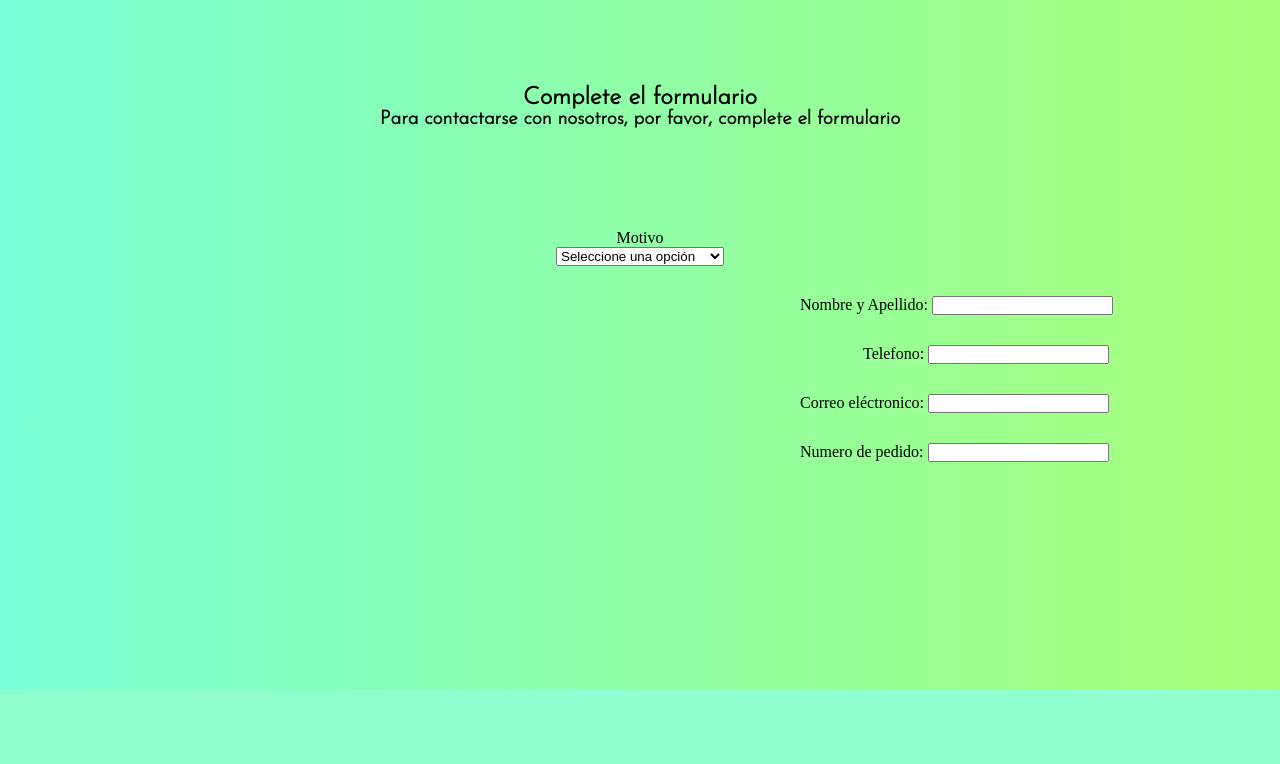
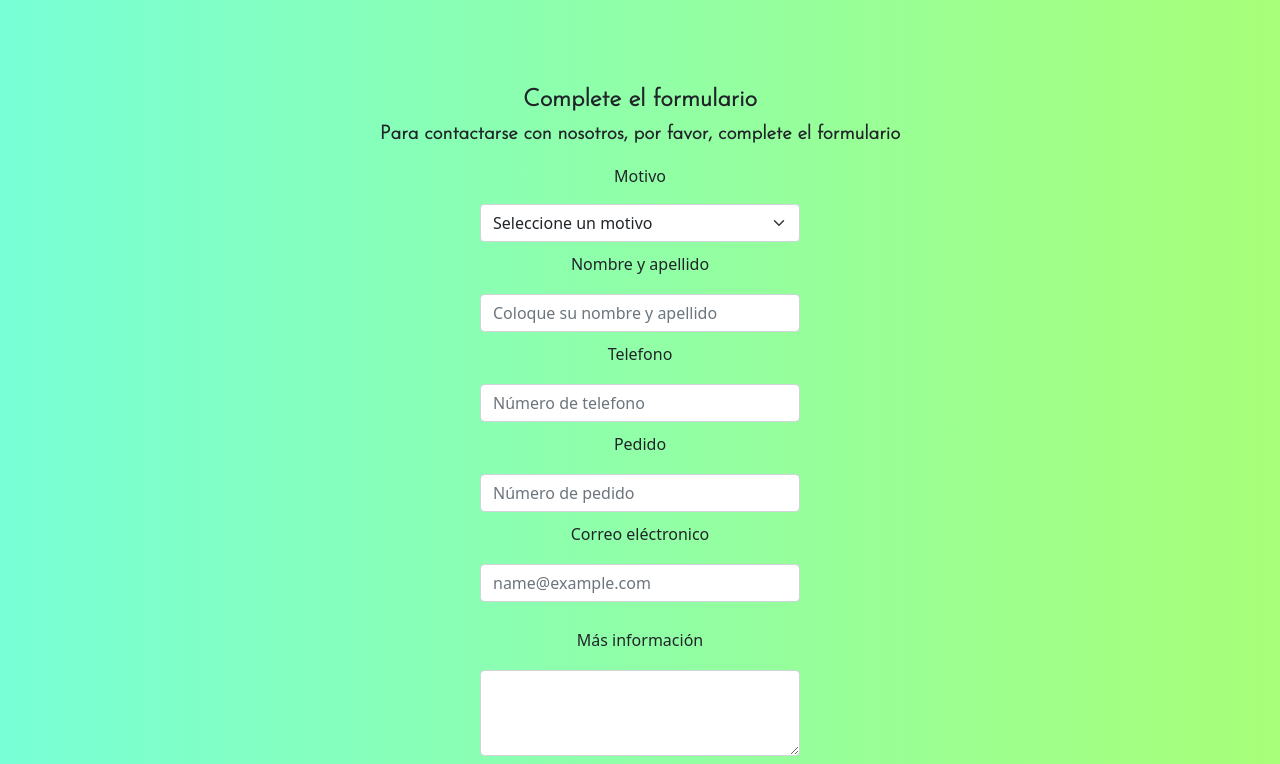
Before and after one commit to LeonelNachar/proyecto_tienda, a plain HTML site: page secciones/contacto.html in a window 1280 px wide. Shown: the part 84-848 px from the top of the page. Drawn offline with nearby package versions, Linux system fonts and the light colour scheme.

Commit message:
second commit

```diff
--- a/estilos/style.css
+++ b/estilos/style.css
@@ -37,22 +37,18 @@ body{
     width: 30px;
     height: 30px;
 
-    /*     margin-left: 10px; margin-top: 20px;*/
 
 }
 
 .planetatierra{
     height: 60px;
     width: 60px;
-    /*    margin-left: 880px; */
 
 }
 
 .carrito{
     height: 30px;
     width: 30px;
-
-    /*margin-left: 800px; margin-bottom: 15px;*/
 }
 
 .busqueda{
@@ -71,29 +67,7 @@ body{
     padding: 5px;
     display: inline-block;
 }
-/*
-.slide{
-    background-image: url(../imagenes/fondo.jpg);
-    background-repeat: repeat;
-    width: 100%;
-    height: 909px;
-    grid-area: bigimage;
-}
 
-
-.flechaizquierda{
-    width: 70px;
-    height: 70px;
-    margin-left: 0%;
-}
-
-.flechaderecha{
-    margin-left: 92%;
-    margin-top: 454px;
-    width: 70px;
-    height: 70px;
-}
-*/
 .productos{
     grid-area: productosdest;
 }
@@ -486,30 +460,20 @@ footer{
     text-align: center;
 }
 
-.motivo{
-    margin-top: 100px;
+.contact__container{
     text-align: center;
+    justify-content: center;
+    align-items: center;
+    display: grid;
+    grid-template-columns: auto;
+    padding: 10px;
 }
 
-.nombre_apellido{
-    margin-left: 800px;
-
+label{
+    padding: 10px;
 }
-
-
-.telefono{
-    margin-left: 863px;
-}
-
-.correo{
-    margin-left: 800px;
-}
-
-.pedido{
-    margin-left: 800px;
-}
-input{
-    margin-top: 30px;
+.ancho{
+    width: 20em;
 }
 
 .locales__titulo{
--- a/secciones/contacto.html
+++ b/secciones/contacto.html
@@ -4,6 +4,7 @@
     <meta charset="UTF-8">
     <meta http-equiv="X-UA-Compatible" content="IE=edge">
     <meta name="viewport" content="width=device-width, initial-scale=1.0">
+    <link href="https://cdn.jsdelivr.net/npm/bootstrap@5.1.3/dist/css/bootstrap.min.css" rel="stylesheet" integrity="sha384-1BmE4kWBq78iYhFldvKuhfTAU6auU8tT94WrHftjDbrCEXSU1oBoqyl2QvZ6jIW3" crossorigin="anonymous">
     <link rel="stylesheet" href="../estilos/style.css">
     <title>Document</title>
 </head>
@@ -11,15 +12,15 @@
     <header>
         <div class="d-flex justify-content-between align-items-center bd-highlight mb-2">
             <div class="p-2 bd-highlight"><img src="../imagenes/icons8-menú-redondeado-100.png" alt="menu" class="menu"></div>
-            <div class="p-2 bd-highlight"><a href="../index.html"><img src="../proyectoo2/imagenes/Planetatierra.png" alt="planeta tierra" class="planetatierra"></a></div>
-            <div class="p-2 bd-highlight"><a href="../secciones/carrito.html"><img src="../proyectoo2/imagenes/icons8-carrito-de-compras-64.png" alt="carrito" class="carrito"></a></div>
+            <div class="p-2 bd-highlight"><a href="../index.html"><img src="../imagenes/Planetatierra.png" alt="planeta tierra" class="planetatierra"></a></div>
+            <div class="p-2 bd-highlight"><a href="../secciones/carrito.html"><img src="../imagenes/icons8-carrito-de-compras-64.png" alt="carrito" class="carrito"></a></div>
         </div>
     </header>
 
     <h1 class="formulario__titulo">Complete el formulario</h1>
     <h2 class="formulario__subtitulo">Para contactarse con nosotros, por favor, complete el formulario</h2>
-
-    <form class="motivo">
+    <div class="contact__container">
+    <!-- <form class="motivo">
         <div>Motivo</div>
         <select name="motivo">
             <option value="seleccion">Seleccione una opción</option>
@@ -28,33 +29,43 @@
             <option value="cambio">Cambios o devoluciones</option>
             <option value="recursos">Recursos Humanos</option>
         </select>
+    </form> -->
+    <form>
+        <p>Motivo</p>
+        <select class="form-select" aria-label="Default select example">
+            <option selected>Seleccione un motivo</option>
+            <option value="1">Atención al cliente</option>
+            <option value="2">Consultas</option>
+            <option value="3">Cambios o devoluciones</option>
+            <option value="4">Recursos Humanos</option>
+            <option value="5">Otros</option>
+        </select>
     </form>
 
-    <form>
-        <label for="nombre_apellido" class="nombre_apellido">Nombre y Apellido:</label>
-        <input type="text" name="nombre_apellido" class="nombre_apellido--input" />
-    </form>
 
-    <form>
-        <label for="telefono" class="telefono">Telefono:</label>
-        <input type="text" name="telefono" class="telefono__input">
-    </form>
+    <label for="formControlInput" class="form-label">Nombre y apellido</label>
+    <input type="text" class="form-control ancho" id="formControlInput" placeholder="Coloque su nombre y apellido">
 
-    <form>
-        <label for="correo" class="correo">Correo eléctronico:</label>
-        <input type="text" name="correo" class="correo__input">
-    </form>
+    <label for="formControlInput" class="form-label">Telefono</label>
+    <input type="text" class="form-control" id="formControlInput" placeholder="Número de telefono">
 
-    <form>
-        <label for="pedido" class="pedido">Numero de pedido:</label>
-        <input type="text" name="pedido">
-    </form>
+    <label for="formControlInput" class="form-label">Pedido</label>
+    <input type="text" class="form-control pedido" id="formControlInput" placeholder="Número de pedido">
 
+    <div class="mb-3 address">
+        <label for="exampleFormControlInput1" class="form-label">Correo eléctronico</label>
+        <input type="email" class="form-control" id="exampleFormControlInput1" placeholder="name@example.com">
+      </div>
+      <div class="mb-3 address">
+        <label for="exampleFormControlTextarea1" class="form-label address">Más información</label>
+        <textarea class="form-control" id="exampleFormControlTextarea1" rows="3"></textarea>
+      </div>
+    </div>
     <footer>
         <a href="../index.html"><img src="../imagenes/Planetatierra.png" alt="planetatierra"
                 class="footer__logo"></a>
         <a href="../index.html" class="footer__inicio">Inicio</a>
-        <a href="../proyectoo2/secciones/contacto.html" class="footer__contacto">Contacto</a>
+        <a href="../secciones/contacto.html" class="footer__contacto">Contacto</a>
         <a href="../secciones/locales.html" class="footer__locales">Locales</a>
 
         <div class="footer__redes">
@@ -62,6 +73,9 @@
             <img src="../imagenes/instagram.png" alt="instagram" class="footer__redes--instagram">
             <img src="../imagenes/Facebook.png" alt="facebook" class="footer__redes--facebook">
         </div>
+
     </footer>
+
+
 </body>
 </html>
```
Also changed, not shown: index.html (+15 -30 lines), secciones/carrito.html (+2 -2 lines), secciones/locales.html (+2 -2 lines).
